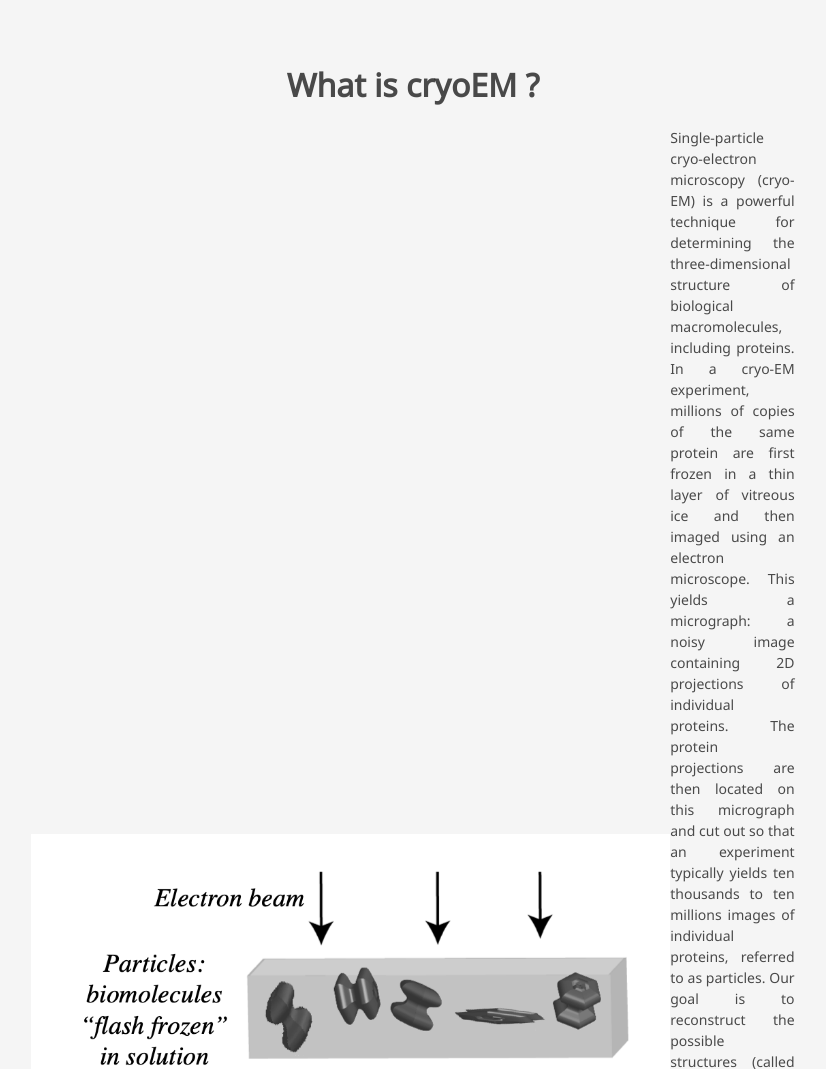
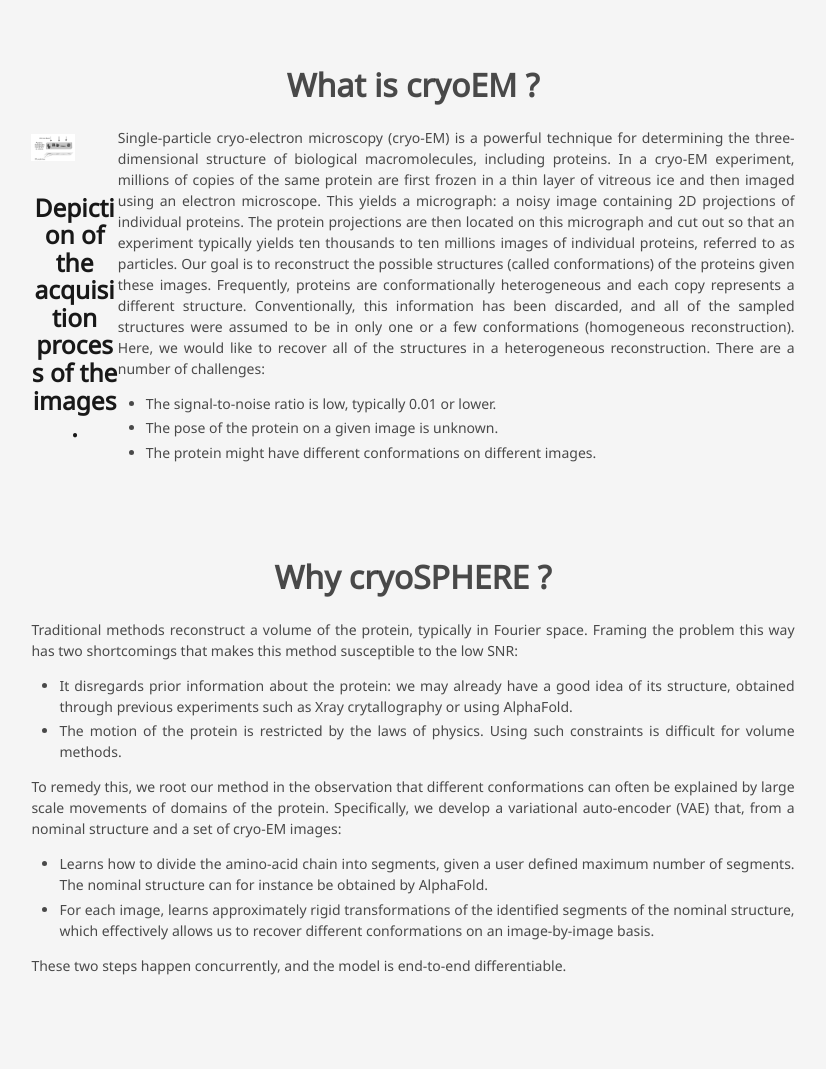
Before and after one commit to Gabriel-Ducrocq/cryosphere.github.io, a plain HTML site: page index.html in a window 1280 px wide. Shown: the part 1160-2229 px from the top of the page, without its empty margins (227-1053 px from the left). Drawn offline with nearby package versions, Linux system fonts and the light colour scheme; some icons are missing; a web font is replaced by a local one.

Commit message:
trying 50 percent

```diff
--- a/index.html
+++ b/index.html
@@ -171,7 +171,7 @@
         <div class="content has-text-justified">
         <div class="list_view">
         <div>
-        <img src="static/images/cryoEMAcquisition.png" alt="Depiction of the acquisition process cryoEM"/ width="100000px">
+        <img src="static/images/cryoEMAcquisition.png" alt="Depiction of the acquisition process cryoEM"/ width="50%">
           <h2 class="subtitle has-text-centered">
           Depiction of the acquisition process of the images.
         </h2>
```
